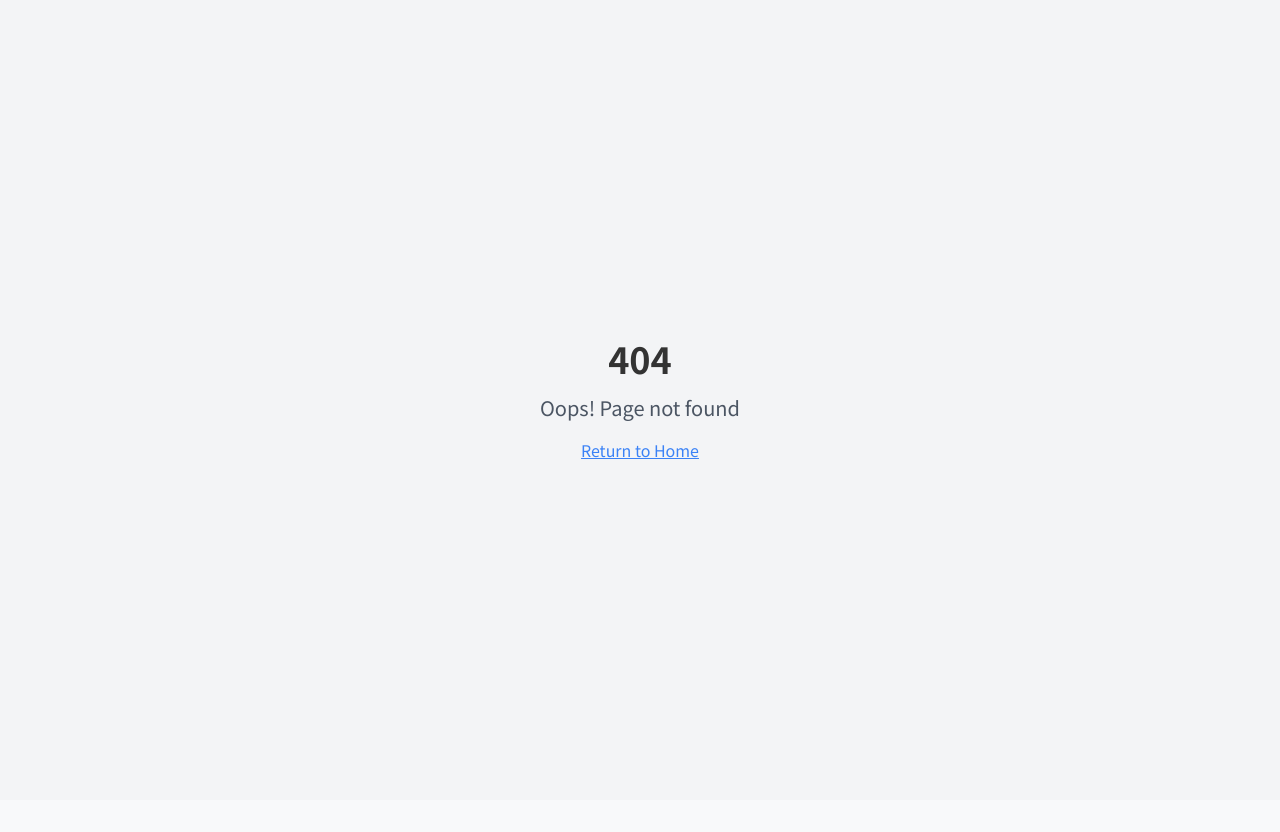
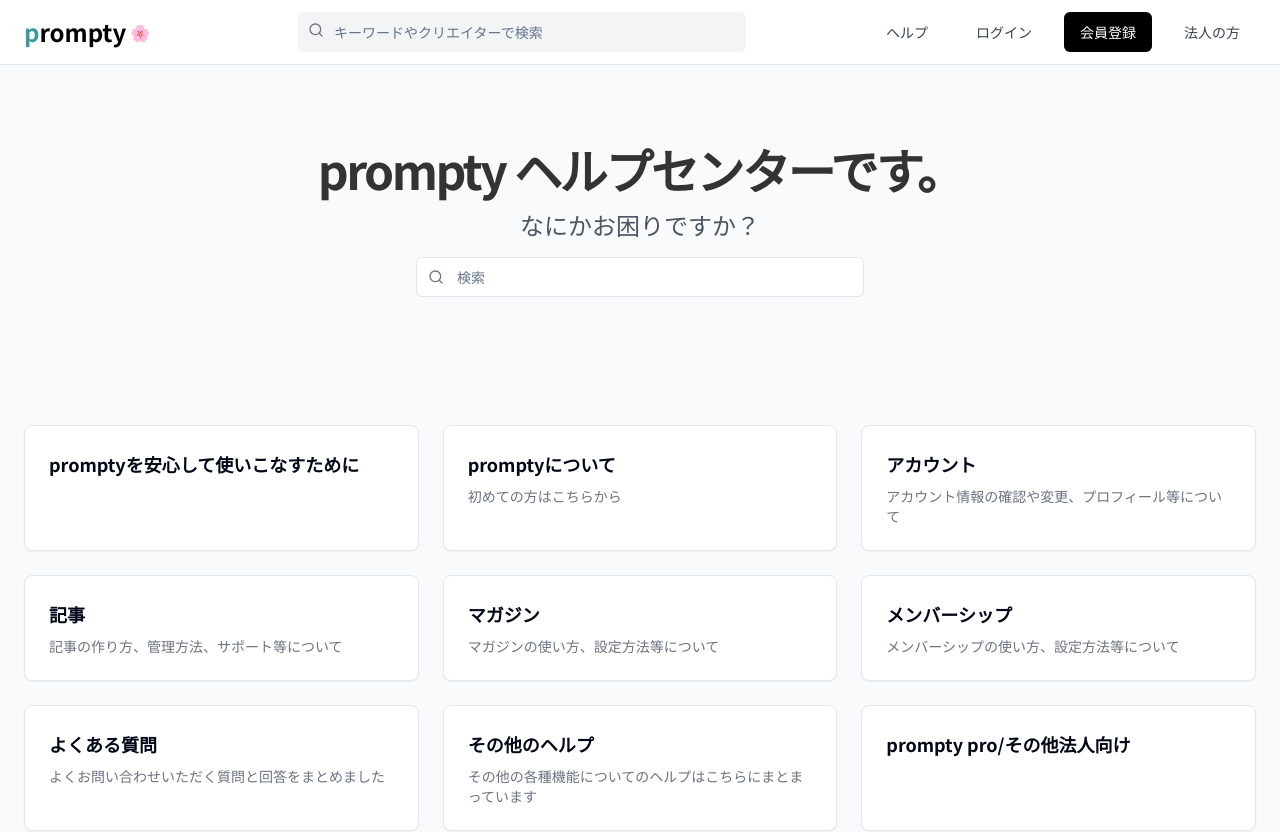
Before and after one commit to sekiguchimend/prompty, a React (Vite) app: page /help-center in a window 1280 px wide. Before the commit this address had no page. Shown: the top 832 px of the page. Before the commit the page ends 800 px from the top, so only its background shows below. Built offline with nearby package versions, Linux system fonts and the light colour scheme.

Commit message:
feat: Add help center page
Adds a new help center page to the application.

```diff
--- a/package.json
+++ b/package.json
@@ -51,6 +51,7 @@
     "react": "^18.3.1",
     "react-day-picker": "^8.10.1",
     "react-dom": "^18.3.1",
+    "react-helmet": "^6.1.0",
     "react-hook-form": "^7.53.0",
     "react-resizable-panels": "^2.1.3",
     "react-router-dom": "^6.26.2",
--- a/src/App.tsx
+++ b/src/App.tsx
@@ -11,6 +11,7 @@ import Login from "./pages/Login";
 import Register from "./pages/Register";
 import Business from "./pages/Business";
 import ForgotPassword from "./pages/ForgotPassword";
+import HelpCenter from "./pages/HelpCenter"; // New import
 
 const queryClient = new QueryClient();
 
@@ -27,6 +28,7 @@ const App = () => (
           <Route path="/register" element={<Register />} />
           <Route path="/business" element={<Business />} />
           <Route path="/forgot-password" element={<ForgotPassword />} />
+          <Route path="/help-center" element={<HelpCenter />} /> {/* New route */}
           {/* ADD ALL CUSTOM ROUTES ABOVE THE CATCH-ALL "*" ROUTE */}
           <Route path="*" element={<NotFound />} />
         </Routes>
--- a/src/components/Header.tsx
+++ b/src/components/Header.tsx
@@ -28,6 +28,11 @@ const Header = () => {
         </div>
 
         <div className="flex items-center gap-4">
+          <Link to="/help-center">
+            <Button variant="ghost" className="text-gray-700">
+              ヘルプ
+            </Button>
+          </Link>
           <Link to="/login">
             <Button variant="ghost" className="text-gray-700">
               ログイン
--- /dev/null
+++ b/src/components/help/HelpCategoryCard.tsx
@@ -0,0 +1,35 @@
+
+import React from 'react';
+import { Link } from 'react-router-dom';
+import { Card, CardContent } from '@/components/ui/card';
+
+interface HelpCategoryCardProps {
+  title: string;
+  description: string;
+  icon: React.ReactNode;
+  url: string;
+}
+
+const HelpCategoryCard: React.FC<HelpCategoryCardProps> = ({
+  title,
+  description,
+  icon,
+  url
+}) => {
+  return (
+    <Link to={url}>
+      <Card className="h-full transition-all duration-200 hover:shadow-md hover:border-prompty-primary/50">
+        <CardContent className="p-6">
+          <div className="flex flex-col space-y-2">
+            <h3 className="text-lg font-bold">{title}</h3>
+            {description && (
+              <p className="text-sm text-gray-500">{description}</p>
+            )}
+          </div>
+        </CardContent>
+      </Card>
+    </Link>
+  );
+};
+
+export default HelpCategoryCard;
--- /dev/null
+++ b/src/components/help/HelpCategoryGrid.tsx
@@ -0,0 +1,101 @@
+
+import React from 'react';
+import HelpCategoryCard from './HelpCategoryCard';
+import { Book, User, Newspaper, Users, HelpCircle, MoreHorizontal, Briefcase, Bot } from 'lucide-react';
+
+// Define categories based on the image
+const helpCategories = [
+  {
+    id: 'getting-started',
+    title: 'promptyを安心して使いこなすために',
+    description: '',
+    icon: <Book className="h-6 w-6 text-prompty-primary" />,
+    url: '/help-center/getting-started'
+  },
+  {
+    id: 'about',
+    title: 'promptyについて',
+    description: '初めての方はこちらから',
+    icon: <HelpCircle className="h-6 w-6 text-prompty-primary" />,
+    url: '/help-center/about'
+  },
+  {
+    id: 'account',
+    title: 'アカウント',
+    description: 'アカウント情報の確認や変更、プロフィール等について',
+    icon: <User className="h-6 w-6 text-prompty-primary" />,
+    url: '/help-center/account'
+  },
+  {
+    id: 'articles',
+    title: '記事',
+    description: '記事の作り方、管理方法、サポート等について',
+    icon: <Newspaper className="h-6 w-6 text-prompty-primary" />,
+    url: '/help-center/articles'
+  },
+  {
+    id: 'magazine',
+    title: 'マガジン',
+    description: 'マガジンの使い方、設定方法等について',
+    icon: <Book className="h-6 w-6 text-prompty-primary" />,
+    url: '/help-center/magazine'
+  },
+  {
+    id: 'membership',
+    title: 'メンバーシップ',
+    description: 'メンバーシップの使い方、設定方法等について',
+    icon: <Users className="h-6 w-6 text-prompty-primary" />,
+    url: '/help-center/membership'
+  },
+  {
+    id: 'faq',
+    title: 'よくある質問',
+    description: 'よくお問い合わせいただく質問と回答をまとめました',
+    icon: <HelpCircle className="h-6 w-6 text-prompty-primary" />,
+    url: '/help-center/faq'
+  },
+  {
+    id: 'other-help',
+    title: 'その他のヘルプ',
+    description: 'その他の各種機能についてのヘルプはこちらにまとまっています',
+    icon: <MoreHorizontal className="h-6 w-6 text-prompty-primary" />,
+    url: '/help-center/other'
+  },
+  {
+    id: 'business',
+    title: 'prompty pro/その他法人向け',
+    description: '',
+    icon: <Briefcase className="h-6 w-6 text-prompty-primary" />,
+    url: '/help-center/business'
+  }
+];
+
+const HelpCategoryGrid: React.FC = () => {
+  return (
+    <section className="w-full py-12">
+      <div className="container px-4 md:px-6">
+        <div className="grid grid-cols-1 gap-6 md:grid-cols-2 lg:grid-cols-3">
+          {helpCategories.map((category) => (
+            <HelpCategoryCard
+              key={category.id}
+              title={category.title}
+              description={category.description}
+              icon={category.icon}
+              url={category.url}
+            />
+          ))}
+        </div>
+
+        {/* AI Support Section */}
+        <div className="mt-12 flex justify-end">
+          <div className="flex items-center space-x-2 text-prompty-primary">
+            <Bot className="h-10 w-10" />
+            <span className="text-lg font-medium">AIサポート</span>
+          </div>
+        </div>
+      </div>
+    </section>
+  );
+};
+
+export default HelpCategoryGrid;
--- /dev/null
+++ b/src/components/help/HelpHero.tsx
@@ -0,0 +1,33 @@
+
+import React from 'react';
+import { Search } from 'lucide-react';
+import { Input } from '@/components/ui/input';
+
+const HelpHero: React.FC = () => {
+  return (
+    <section className="w-full bg-gray-50 py-12 md:py-20">
+      <div className="container px-4 md:px-6">
+        <div className="flex flex-col items-center text-center space-y-4">
+          <h1 className="text-3xl font-bold tracking-tighter sm:text-4xl md:text-5xl">
+            prompty ヘルプセンターです。
+          </h1>
+          <p className="text-xl text-gray-600 md:text-2xl">
+            なにかお困りですか？
+          </p>
+          <div className="w-full max-w-md mt-6">
+            <div className="relative">
+              <Search className="absolute left-3 top-1/2 h-4 w-4 -translate-y-1/2 text-gray-500" />
+              <Input
+                type="search"
+                placeholder="検索"
+                className="w-full pl-10 bg-white border-gray-200 focus:border-prompty-primary"
+              />
+            </div>
+          </div>
+        </div>
+      </div>
+    </section>
+  );
+};
+
+export default HelpHero;
--- /dev/null
+++ b/src/pages/HelpCenter.tsx
@@ -0,0 +1,25 @@
+
+import React from 'react';
+import Header from '@/components/Header';
+import Footer from '@/components/Footer';
+import HelpHero from '@/components/help/HelpHero';
+import HelpCategoryGrid from '@/components/help/HelpCategoryGrid';
+import { Helmet } from 'react-helmet';
+
+const HelpCenter: React.FC = () => {
+  return (
+    <div className="flex min-h-screen flex-col bg-gray-50">
+      <Helmet>
+        <title>ヘルプセンター | prompty</title>
+      </Helmet>
+      <Header />
+      <main className="flex-1">
+        <HelpHero />
+        <HelpCategoryGrid />
+      </main>
+      <Footer />
+    </div>
+  );
+};
+
+export default HelpCenter;
```
Also changed, not shown: 1 other file (tests, documents, lock files or other folders).
